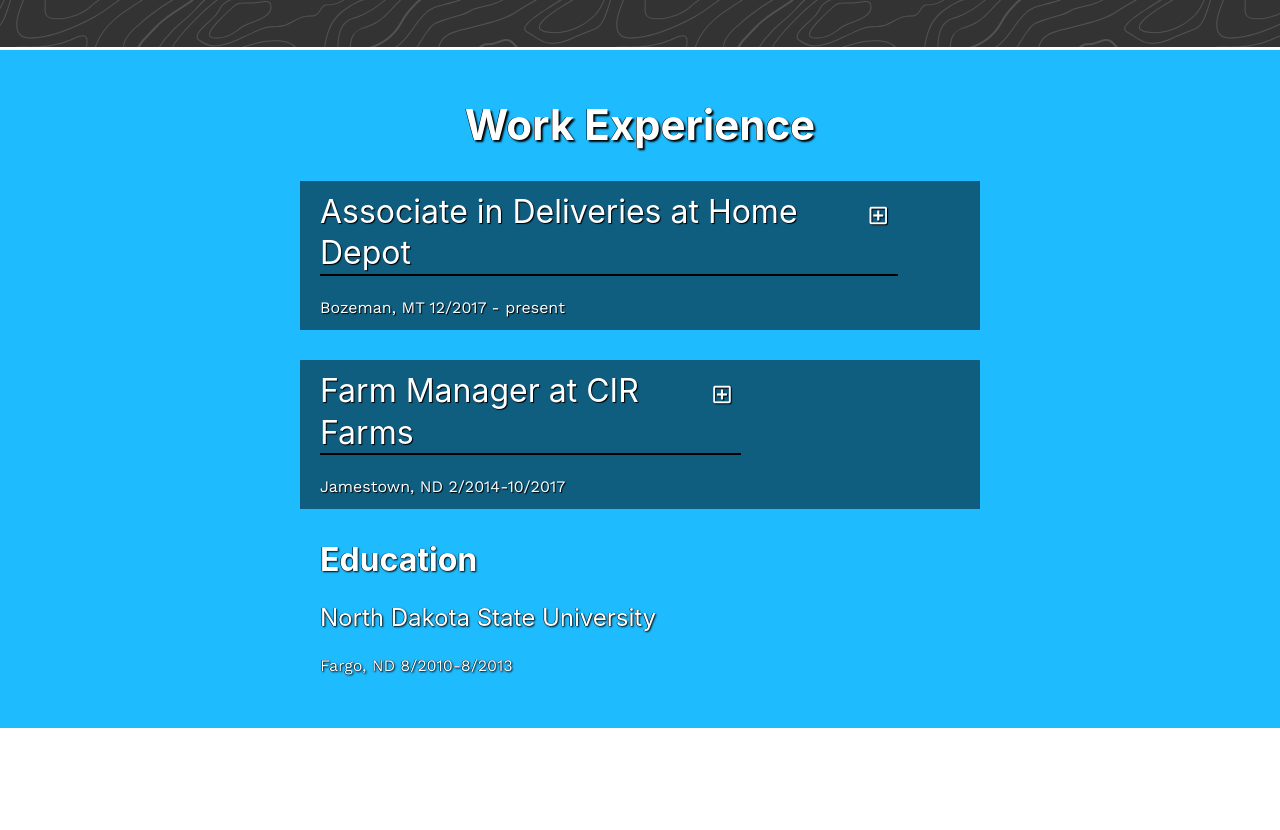
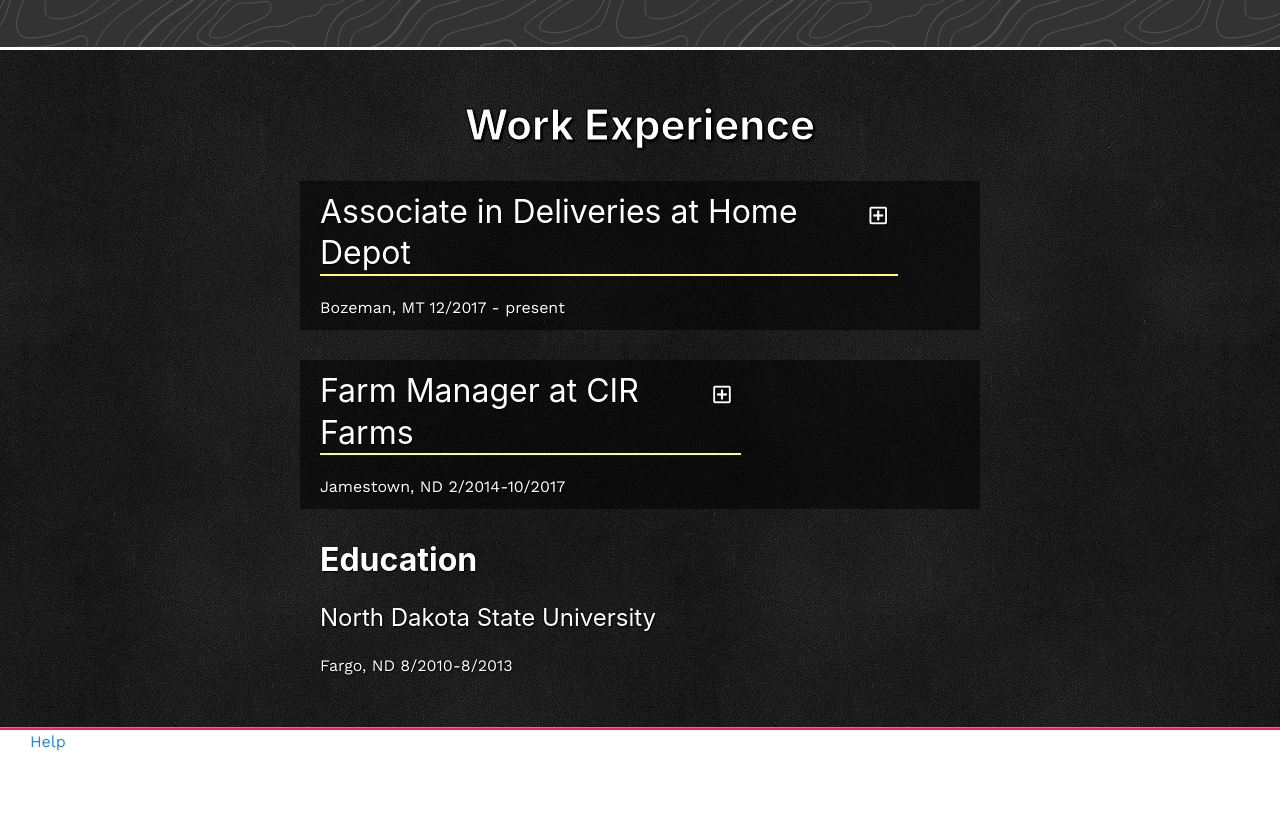
Before and after one commit to tylerziegelman/tylerziegelman.github.com, a plain HTML site: page index.html in a window 1280 px wide. Shown: the part 1133-1963 px from the top of the page. Before the commit the page ends 1861 px from the top, so only its background shows below. Drawn offline with nearby package versions, Linux system fonts and the light colour scheme.

Commit message:
added bg-image to work exp div

```diff
--- a/css/stylesNew.scss
+++ b/css/stylesNew.scss
@@ -442,8 +442,9 @@ ul {
 .workExp {
     width: 100%;
 
-    // background-image: url('../images/pattern3.svg');
-    background: $blue;
+
+    background: url('../images/chalkboard.jpg');
+
 }
 
 .workAccordian{
@@ -452,13 +453,14 @@ ul {
     margin-top: 30px;
     color: #fff;
     background-color: rgba(0,0,0,0.5);
+
     text-shadow: 1px 1px 1px black;
     padding: 10px 20px;
 }
 
 .uk-accordion-title h2{
     color: #fff;
-    border-bottom: 2px solid black;
+    border-bottom: 2px solid rgb(255, 255, 117);
     width: 150%;
 
 }
@@ -488,7 +490,8 @@ ul {
     padding-top: 50px;
     color: #FFF;
     font-weight: 700;
-    text-shadow: 2px 2px 2px black,-0.5px -0.5px 0px black;
+    -webkit-text-stroke: 1px black;
+    text-shadow: 2px 2px 2px #000,-0.5px -0.5px 0px #000;
 
 }
 .uk-accordion-title::before,.uk-open>.uk-accordion-title::before {
@@ -503,3 +506,10 @@ ul {
     margin-top: 15px;
     color: #fff;
 }
+
+footer {
+    border-top: 2px solid $red;
+    outline: 1px solid $blue;
+
+    height: 100px;
+}
--- a/index.html
+++ b/index.html
@@ -7,6 +7,7 @@
 <link rel="stylesheet" href="css/mainStyle.css">
 <link rel="stylesheet" href="css/aboutSVG.css">
 <link rel="stylesheet" href="css/workSVG.css">
+
 </head>
 
 <!-- UIkit JS -->
@@ -132,7 +133,11 @@
     </div>
 
 	</div>
-
+      <footer>
+          <ul>
+            <a href="www.google.com">Help<a>
+          </ul>
+      </footer>
 
      <script src="js/main.js">
 
```
Also changed, not shown: css/mainStyle.css, images/chalkboard.jpg (added), images/ocean.jpg (added), 1 other file.
